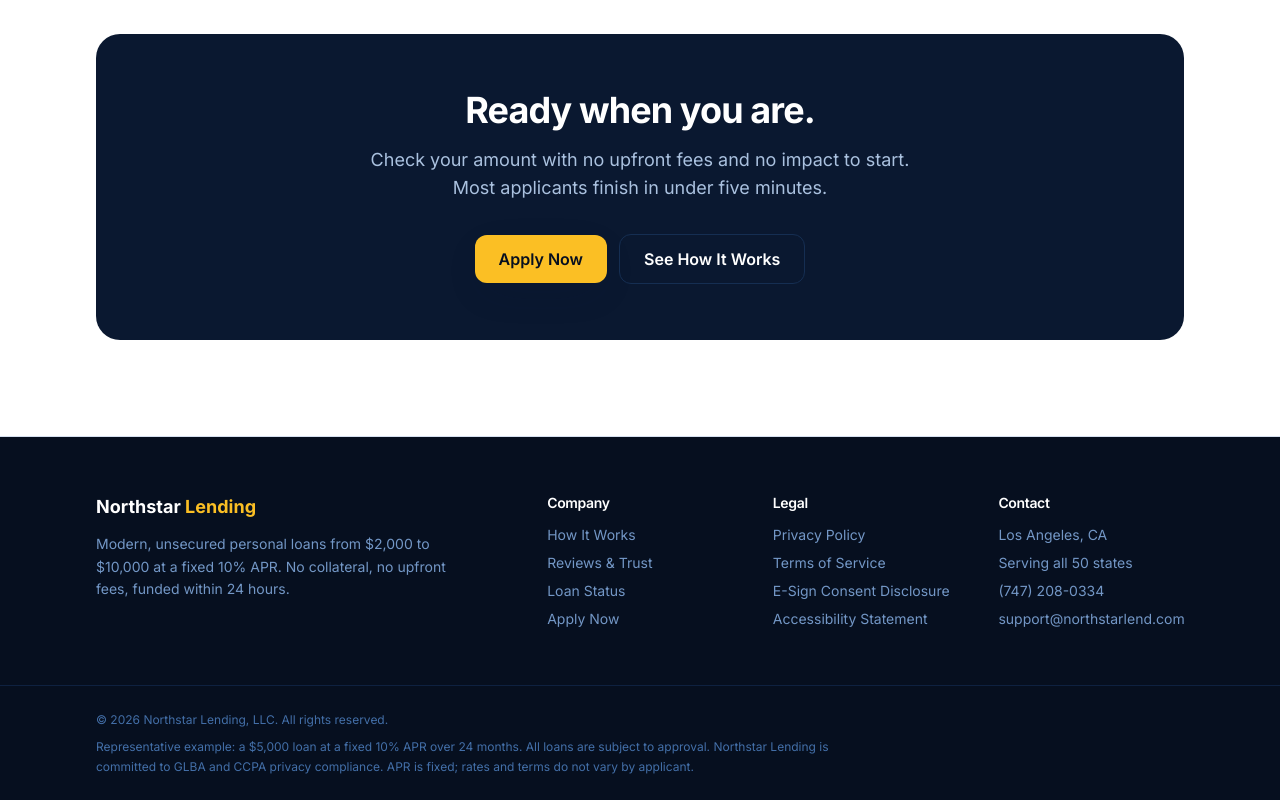
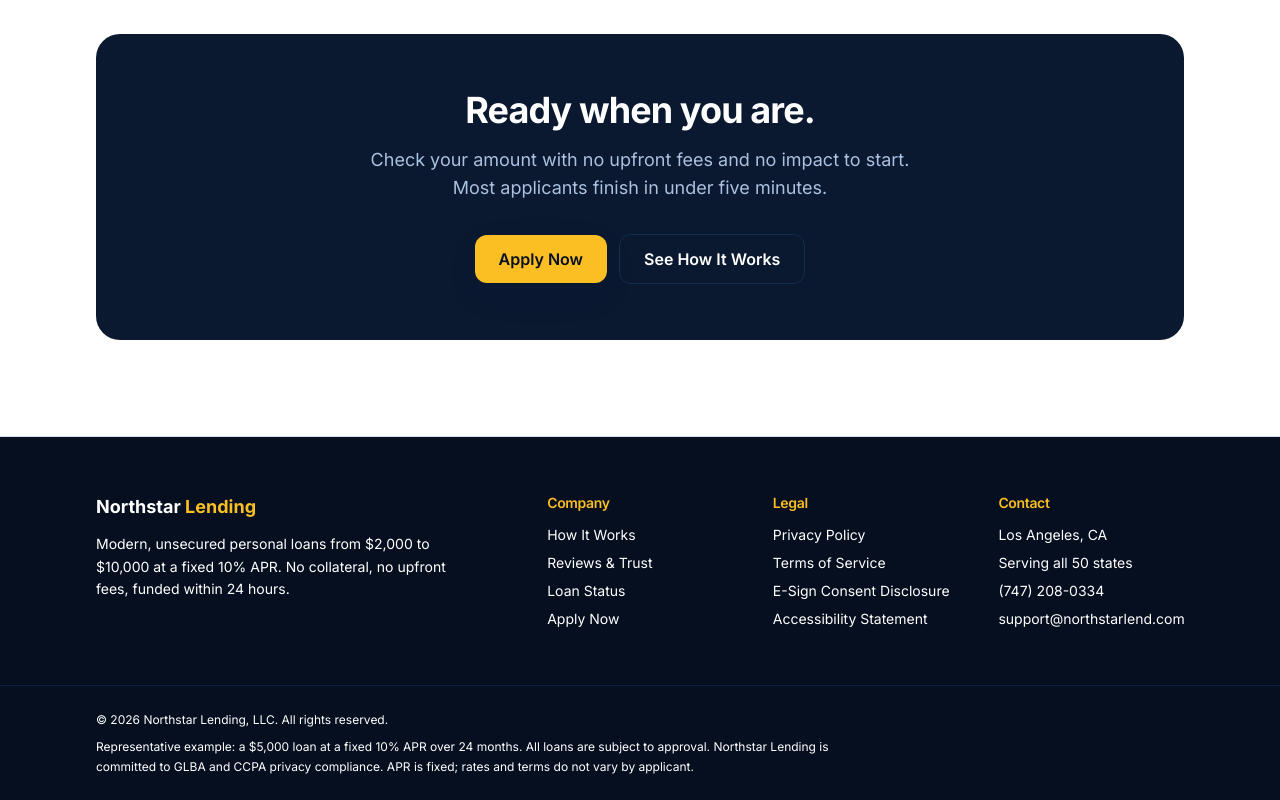
Before and after one commit to mspabitra918/northstar-lending-frontend, a Next.js app: page / in a window 1280 px wide. Shown: the part 2792-3592 px from the top of the page. Built offline with nearby package versions, Linux system fonts and the light colour scheme; no server answers.

Commit message:
Refactor : change footer color

```diff
--- a/src/components/Footer.tsx
+++ b/src/components/Footer.tsx
@@ -9,7 +9,7 @@ export function Footer() {
           <div className="text-lg font-bold text-white">
             Northstar<span className="text-star-400"> Lending</span>
           </div>
-          <p className="mt-3 max-w-sm text-sm leading-relaxed text-navy-300">
+          <p className="mt-3 max-w-sm text-sm leading-relaxed text-white">
             Modern, unsecured personal loans from {formatUSD(LOAN.minAmount)} to{" "}
             {formatUSD(LOAN.maxAmount)} at a fixed {LOAN.apr}% APR. No
             collateral, no upfront fees, funded within {LOAN.fundingHours}{" "}
@@ -18,25 +18,25 @@ export function Footer() {
         </div>
 
         <div>
-          <h3 className="text-sm font-semibold text-white">Company</h3>
+          <h3 className="text-sm font-semibold text-star-400">Company</h3>
           <ul className="mt-3 space-y-2 text-sm text-navy-300">
             <li>
-              <Link className="hover:text-white" href="/how-it-works">
+              <Link className="text-white" href="/how-it-works">
                 How It Works
               </Link>
             </li>
             <li>
-              <Link className="hover:text-white" href="/reviews">
+              <Link className="text-white" href="/reviews">
                 Reviews & Trust
               </Link>
             </li>
             <li>
-              <Link className="hover:text-white" href="/status">
+              <Link className="text-white" href="/status">
                 Loan Status
               </Link>
             </li>
             <li>
-              <Link className="hover:text-white" href="/apply">
+              <Link className="text-white" href="/apply">
                 Apply Now
               </Link>
             </li>
@@ -44,8 +44,8 @@ export function Footer() {
         </div>
 
         <div>
-          <h3 className="text-sm font-semibold text-white">Legal</h3>
-          <ul className="mt-3 space-y-2 text-sm text-navy-300">
+          <h3 className="text-sm font-semibold text-star-400">Legal</h3>
+          <ul className="mt-3 space-y-2 text-sm text-white">
             <li>
               <Link className="hover:text-white" href="/privacy-policy">
                 Privacy Policy
@@ -70,8 +70,8 @@ export function Footer() {
         </div>
 
         <div>
-          <h3 className="text-sm font-semibold text-white">Contact</h3>
-          <ul className="mt-3 space-y-2 text-sm text-navy-300">
+          <h3 className="text-sm font-semibold text-star-400">Contact</h3>
+          <ul className="mt-3 space-y-2 text-sm text-white">
             <li>
               {BRAND.address.city}, {BRAND.address.region}
             </li>
@@ -91,7 +91,7 @@ export function Footer() {
       </div>
 
       <div className="border-t border-navy-800">
-        <div className="container-x py-6 text-xs leading-relaxed text-navy-400">
+        <div className="container-x py-6 text-xs leading-relaxed text-white">
           <p>
             © {BRAND.address.country === "US" ? new Date().getFullYear() : ""}{" "}
             {BRAND.legalName}. All rights reserved.
```
